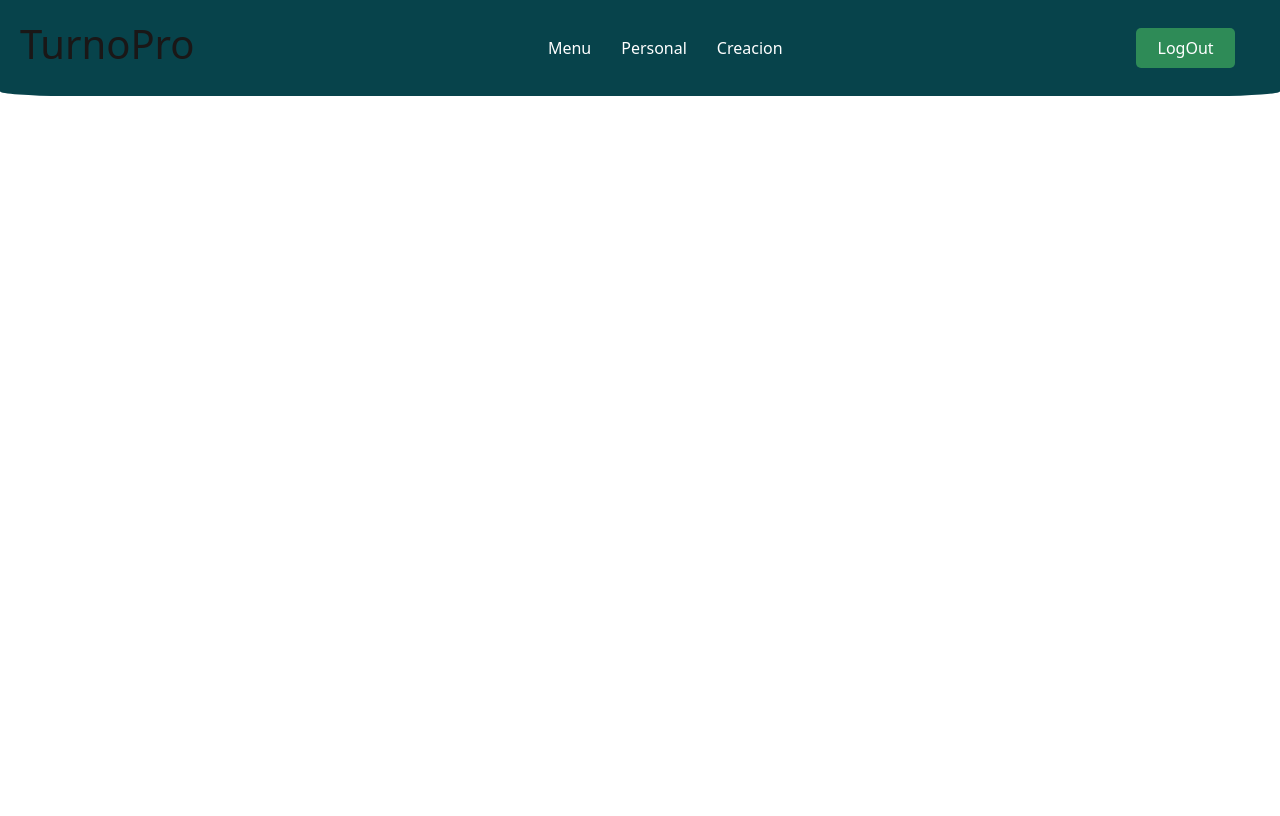
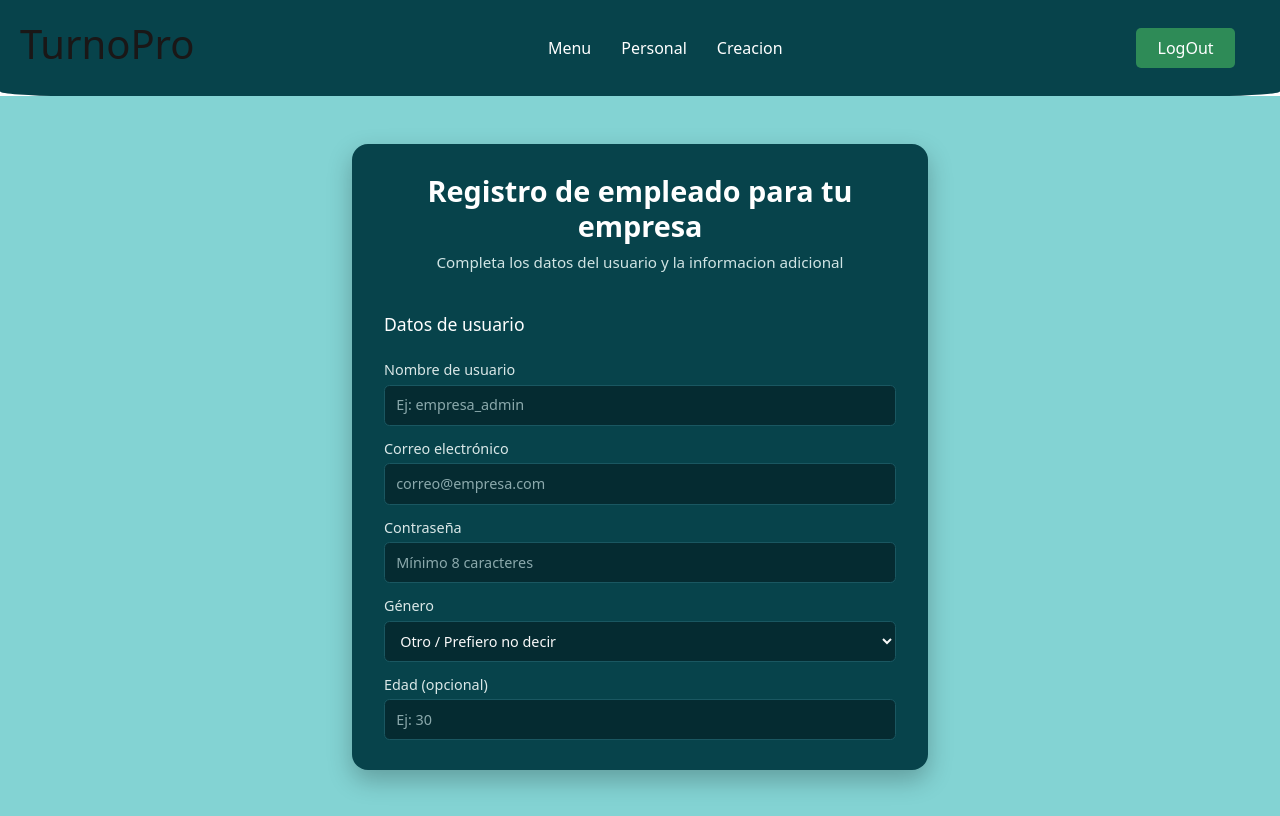
Before and after one commit to CamiloCabezas/TurnoProclean, a React (Vite) app in the folder TurnoProFornt/TurnoPro/: page /createEmploy in a window 1280 px wide. Built offline with nearby package versions, Linux system fonts and the light colour scheme; sample sign-in values are in the browser's storage.

Commit message:
Ya se pueden crear las cuentas de las empresas

```diff
--- a/TurnoProFornt/TurnoPro/src/App.jsx
+++ b/TurnoProFornt/TurnoPro/src/App.jsx
@@ -4,6 +4,7 @@ import Login from "./routes/login/login"
 import Menu from "./routes/menu/menu"
 import PrivateRoute from "./PrivateRoute";
 import Signin from "./routes/signin/signin";
+import Crear_empleado from "./routes/createEmploy/crear_empleado";
 function App() {
   const location = useLocation();
 
@@ -32,7 +33,16 @@ function App() {
               <Signin />
           }
         />
+        <Route
+        path="/createEmploy"
+        element={
+          <PrivateRoute>
+            <Crear_empleado />
+          </PrivateRoute>
+        }
+      />
       </Routes>
+
 
     </>
   );
--- a/TurnoProFornt/TurnoPro/src/components/asignacion_turno/asignacion_turno.jsx
+++ b/TurnoProFornt/TurnoPro/src/components/asignacion_turno/asignacion_turno.jsx
@@ -11,7 +11,8 @@ const Asignacion_turno = ({ dia, cerrar, actualizarDatos }) => {
 
   useEffect(() =>{
     const tipoTurnos = async () => {
-      const dataEmpleados = await get_empleados_empresa("Chayas Peluqueria")
+      const idEmpresa = await get_id_empresa(localStorage.getItem('username'))
+      const dataEmpleados = await get_empleados_empresa(idEmpresa.id)
       const dataturnos = await get_tipo_turnos()
       if(dataturnos && dataEmpleados){
         setTipoTurnos(dataturnos)
--- a/TurnoProFornt/TurnoPro/src/components/navbar/navbar.jsx
+++ b/TurnoProFornt/TurnoPro/src/components/navbar/navbar.jsx
@@ -21,7 +21,7 @@ const Navbar = () => {
                 <div className='botones-navbar'>
                 <a href="">Menu</a>
                 <a href="">Personal</a>
-                <a href="">Creacion</a>
+                <a href="/createEmploy">Creacion</a>
 
             </div>
             <div className='logout'>
--- a/TurnoProFornt/TurnoPro/src/endpoints/api.js
+++ b/TurnoProFornt/TurnoPro/src/endpoints/api.js
@@ -11,6 +11,7 @@ const MARCAJES = `${BASE_URL}maracaje_turno/`
 const TIPO_TURNOS = `${BASE_URL}tipoTurnos/`
 const ASIGNACION_TURNO = `${BASE_URL}asignarTurnos/`
 const ID_EMPRESA = `${BASE_URL}id_empresa/`
+const SIGNING = `${BASE_URL}register_empresa/`
 
 export const login = async (credentials) => {
     const response = await api.post(LOGIN_URL,credentials
@@ -77,3 +78,8 @@ export const get_tipo_turnos = async () => {
     const response = await api.get(`${TIPO_TURNOS}`)
     return response.data
 }
+
+export const signin = async (data) =>{
+    const response = await api.post(`${SIGNING}`, data)
+    return response.data
+}
--- /dev/null
+++ b/TurnoProFornt/TurnoPro/src/routes/createEmploy/crear_empleado.jsx
@@ -0,0 +1,129 @@
+import { useState } from "react";
+
+const Crear_empleado = () => {
+
+    // Aca lo ideal es que se crea el usuario luego de creado el usuario se creera el empleado
+
+    const [formData, setFormData] = useState({
+        username: "",
+        email: "",
+        password: "",
+        genero: "O",
+        years: "",
+        nombre: "",
+        nit: "",
+        descripcion: "",
+        direccion: "",
+        logo: null,
+    })
+
+    const handleSubmit = () =>{
+
+    }
+
+    const handleChange = (e) => {
+        const { name, value, type, files } = e.target
+        if (type === "file") {
+            setFormData((prev) => ({ ...prev, [name]: files[0] ?? null }))
+        } else {
+            setFormData((prev) => ({ ...prev, [name]: value }))
+        }
+
+
+    }
+    return (
+<div className="signin-bg">
+            <div className="signin-card">
+                <h1 className="signin-title">Registro de empleado para tu empresa</h1>
+                <p className="signin-subtitle">
+                    Completa los datos del usuario y la informacion adicional
+                </p>
+
+                <form className="signin-form" onSubmit={handleSubmit}>
+
+                    <h2 className="signin-section-title">Datos de usuario</h2>
+
+                    <div className="signin-field-group">
+                        <label className="signin-label" htmlFor="username">
+                            Nombre de usuario
+                        </label>
+                        <input
+                            id="username"
+                            type="text"
+                            name="username"
+                            className="signin-input"
+                            placeholder="Ej: empresa_admin"
+                            value={formData.username}
+                            onChange={handleChange}
+                        />
+                    </div>
+
+                    <div className="signin-field-group">
+                        <label className="signin-label" htmlFor="email">
+                            Correo electrónico
+                        </label>
+                        <input
+                            id="email"
+                            type="email"
+                            name="email"
+                            className="signin-input"
+                            placeholder="correo@empresa.com"
+                            value={formData.email}
+                            onChange={handleChange}
+                        />
+                    </div>
+
+                    <div className="signin-field-group">
+                        <label className="signin-label" htmlFor="password">
+                            Contraseña
+                        </label>
+                        <input
+                            id="password"
+                            type="password"
+                            name="password"
+                            className="signin-input"
+                            placeholder="Mínimo 8 caracteres"
+                            value={formData.password}
+                            onChange={handleChange}
+                        />
+                    </div>
+
+                    <div className="signin-field-group">
+                        <label className="signin-label" htmlFor="genero">
+                            Género
+                        </label>
+                        <select
+                            id="genero"
+                            name="genero"
+                            value={formData.genero}
+                            onChange={handleChange}
+                            className="signin-select"
+                        >
+                            <option value="O">Otro / Prefiero no decir</option>
+                            <option value="M">Masculino</option>
+                            <option value="F">Femenino</option>
+                        </select>
+                    </div>
+
+                    <div className="signin-field-group">
+                        <label className="signin-label" htmlFor="years">
+                            Edad (opcional)
+                        </label>
+                        <input
+                            id="years"
+                            type="number"
+                            name="years"
+                            className="signin-input"
+                            placeholder="Ej: 30"
+                            min="1"
+                            value={formData.years}
+                            onChange={handleChange}
+                        />
+                    </div>
+                </form>
+        </div>
+        </div>
+    )
+}
+
+export default Crear_empleado;
--- a/TurnoProFornt/TurnoPro/src/routes/signin/signin.jsx
+++ b/TurnoProFornt/TurnoPro/src/routes/signin/signin.jsx
@@ -1,7 +1,10 @@
 import { useState } from "react"
 import "./signin.css"
+import { signin  } from "../../endpoints/api"
+import { useNavigate } from "react-router-dom"
 
 const Signin = () => {
+    const navigate = useNavigate()
     const [formData, setFormData] = useState({
         username: "",
         email: "",
@@ -26,9 +29,13 @@ const Signin = () => {
 
     }
 
-    const handleSubmit = (e) => {
-        e.preventDefault()
-        console.log("Datos del formulario:", formData)
+    const handleSubmit = async (e) => {
+        const creacion = await signin(formData)
+        navigate("/")
+
+    }
+    const salir = () =>{
+        navigate("/")
     }
 
     return (
@@ -200,7 +207,9 @@ const Signin = () => {
                     <button type="submit" className="signin-submit">
                         Registrarse como empresa
                     </button>
+
                 </form>
+                <button className="signin-submit" onClick={salir}>Volver</button>
             </div>
         </div>
     )
```
Also changed, not shown: 2 other files (tests, documents, lock files or other folders).
